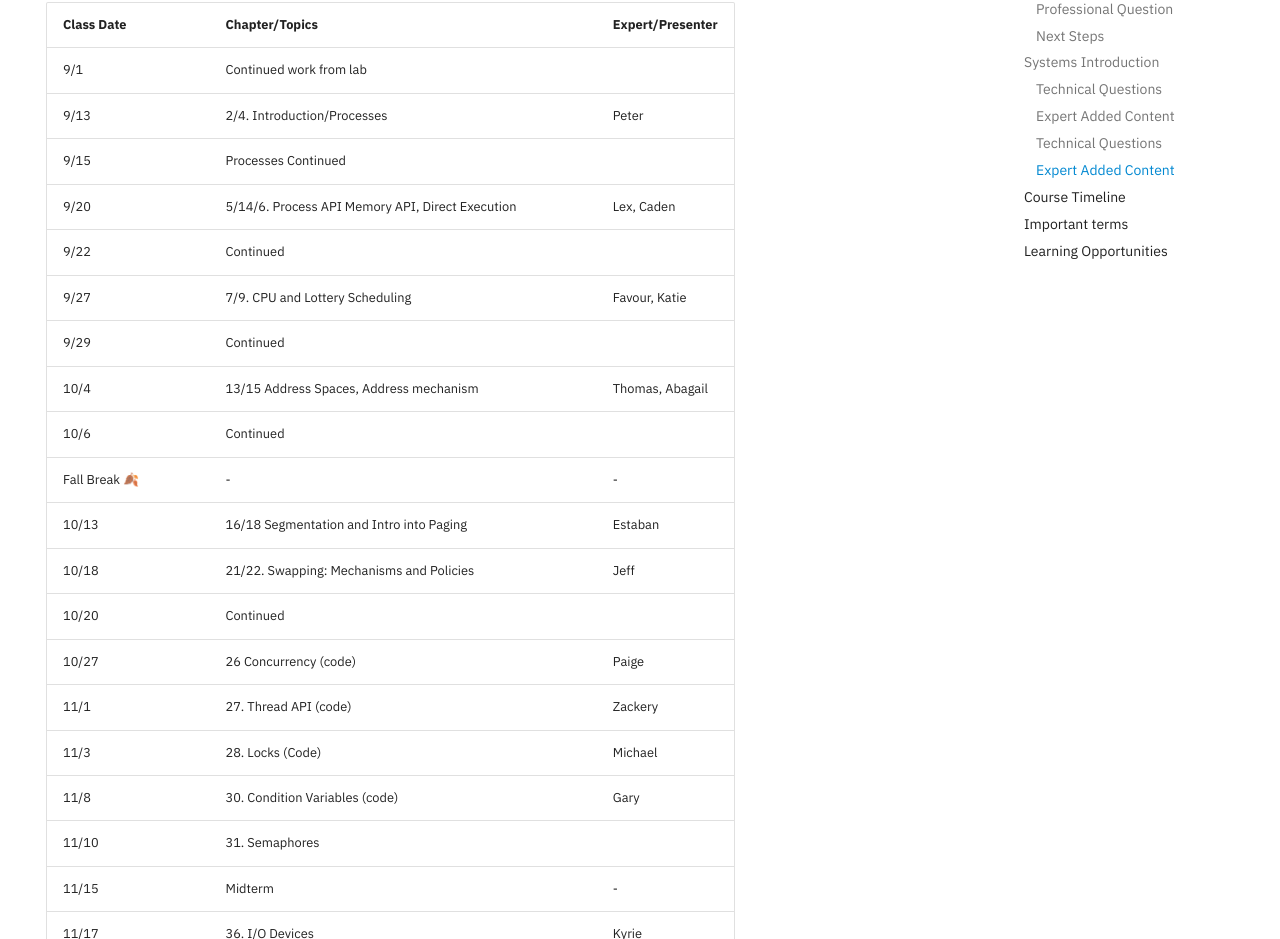
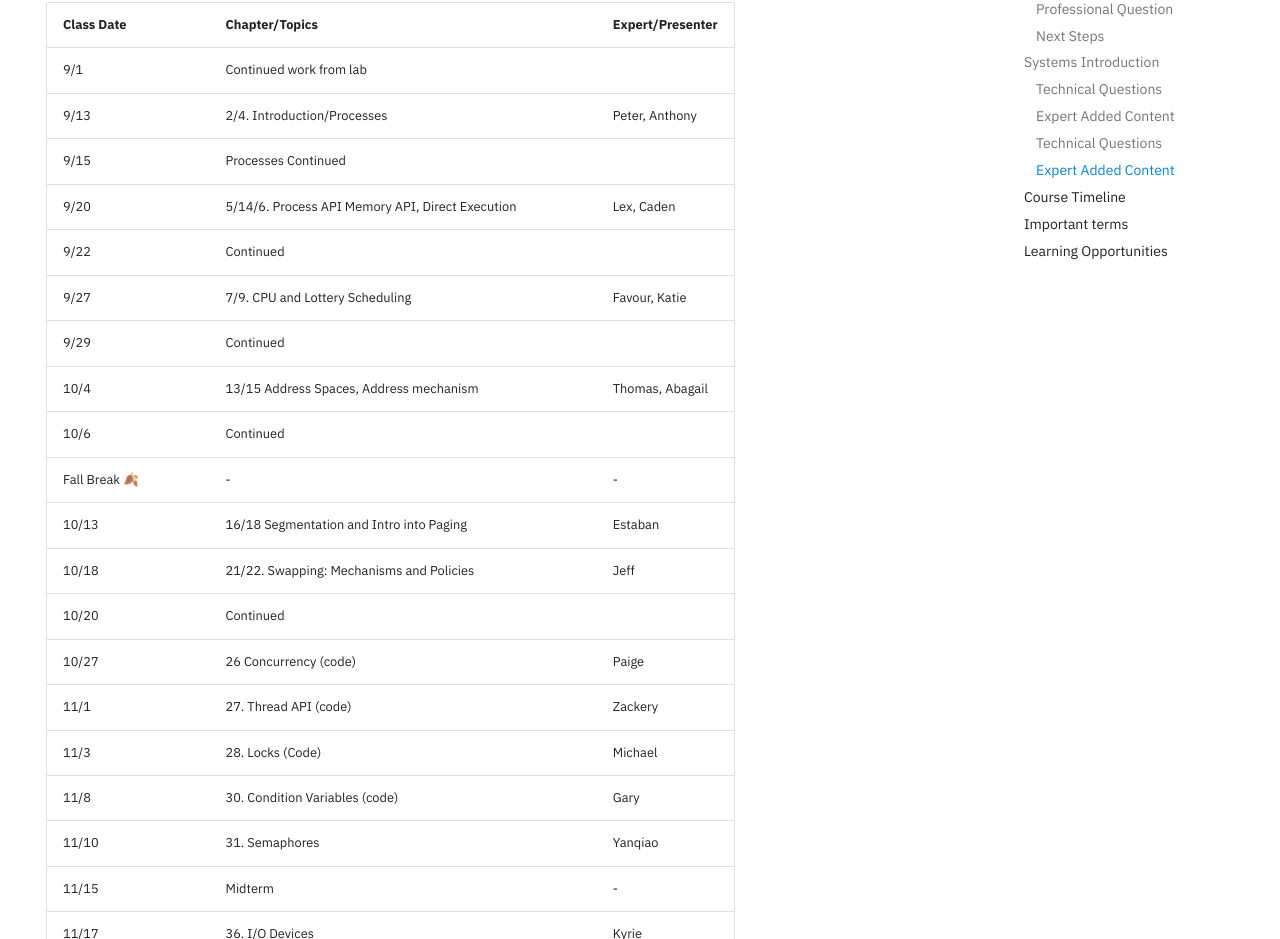
Before and after one commit to OS-Sketch/www.os-sketch.com, an MkDocs documentation site: the page built from docs/operating-systems/schedule.md, in a window 1280 px wide and 1400 px high, scrolled down 1184 px. Shown: the part 153-1092 px from the top of the window. Built offline with MkDocs 1.6.1 and Material for MkDocs 9.7.7, drawn with Linux system fonts in a browser that asks for light colours.

Commit message:
Update schedule.md

```diff
--- a/docs/operating-systems/schedule.md
+++ b/docs/operating-systems/schedule.md
@@ -66,7 +66,7 @@ hide:
 | Class Date            | Chapter/Topics                                               | Expert/Presenter |
 |-----------------------|--------------------------------------------------------------|------------------|
 | 9/1                   | Continued work from lab                                      |                  |
-| 9/13                  | 2/4. Introduction/Processes                                  | Peter            |
+| 9/13                  | 2/4. Introduction/Processes                                  | Peter, Anthony   |
 | 9/15                  | Processes Continued                                          |                  |
 | 9/20                  | 5/14/6. Process API Memory API, Direct Execution             | Lex, Caden       |
 | 9/22                  | Continued                                                    |                  |
@@ -82,7 +82,7 @@ hide:
 | 11/1                  | 27. Thread API (code)                                        | Zackery          |
 | 11/3                  | 28. Locks (Code)                                             | Michael          |
 | 11/8                  | 30. Condition Variables (code)                               | Gary             |
-| 11/10                 | 31. Semaphores                                               |                  |
+| 11/10                 | 31. Semaphores                                               | Yanqiao          |
 | 11/15                 | Midterm                                                      |-                 |
 | 11/17                 | 36. I/O Devices                                              | Kyrie            |
 | 11/22                 | 39/40. Files and Dictionaries and File System Implementation | Dylan, Kobe      |
```
